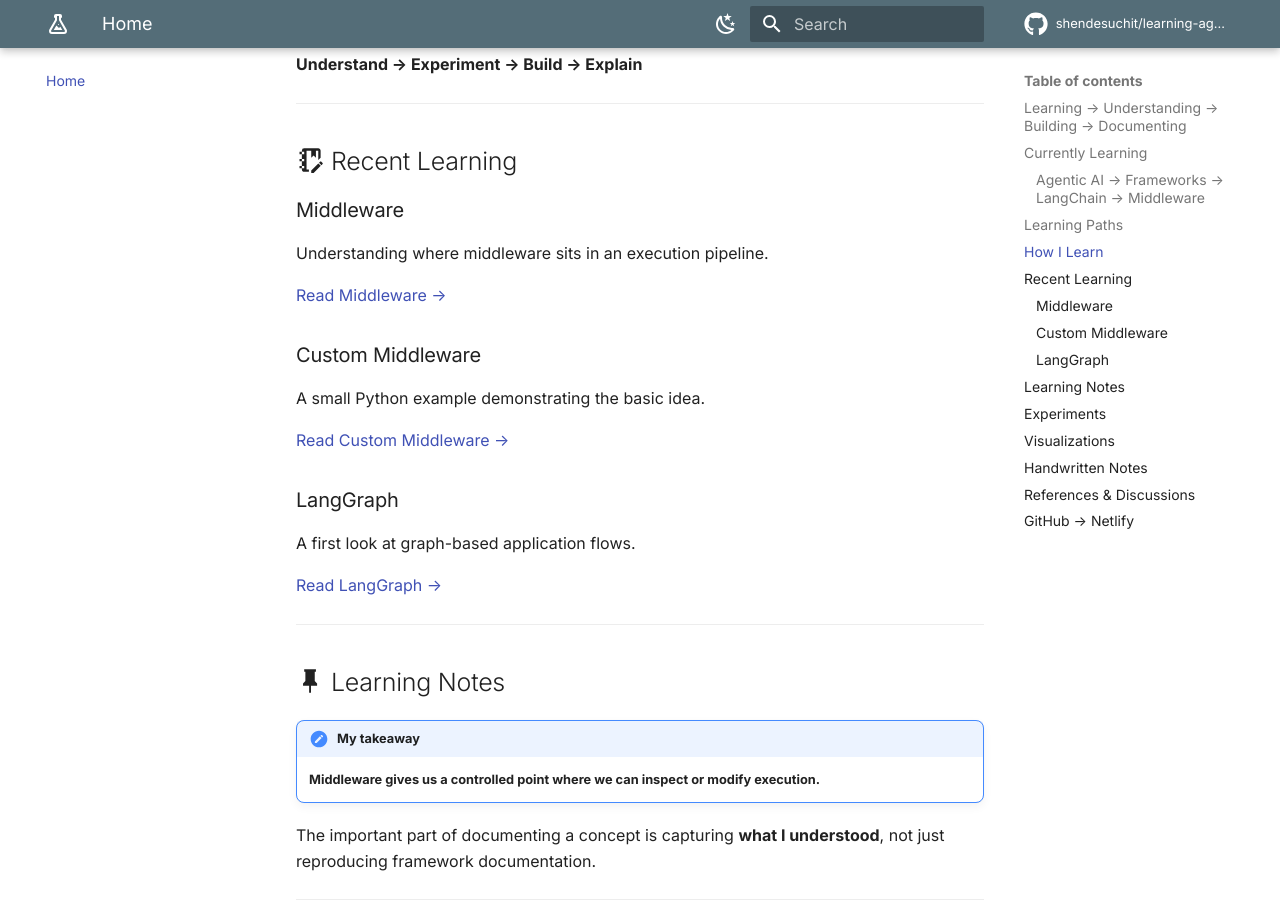
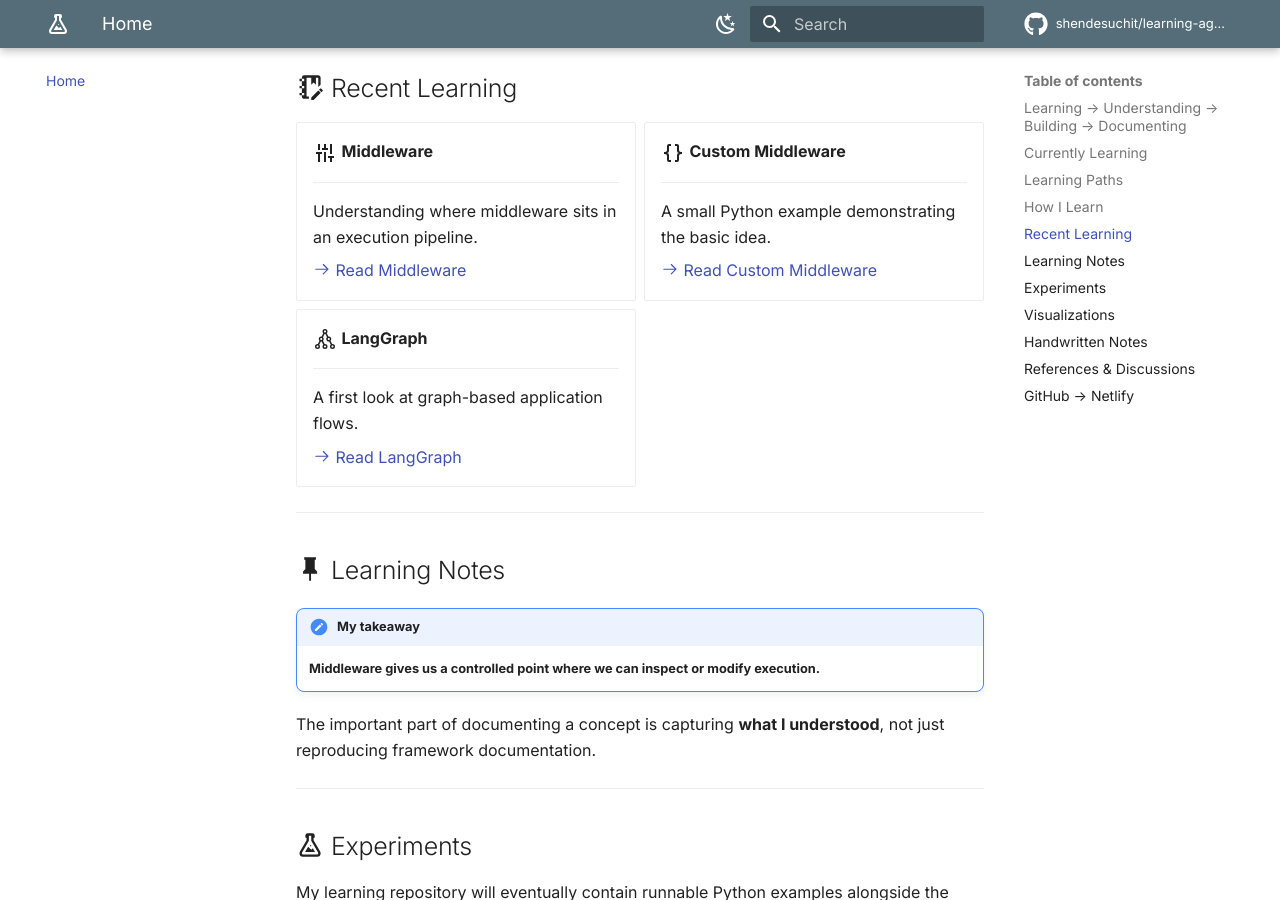
Before and after one commit to shendesuchit/learning-agentic-ai-demo, an MkDocs documentation site: the page built from docs/index.md, in a window 1280 px wide and 900 px high, scrolled down 1433 px. Built offline with MkDocs 1.6.1 and Material for MkDocs 9.7.7, drawn with Linux system fonts in a browser that asks for light colours; comment, search, counter and statistics services are not loaded; some of the changed lines change nothing that is shown.

Commit message:
Refactor documentation for middleware and learning paths
Updated the documentation to improve formatting and clarity regarding middleware and learning paths.

```diff
--- a/docs/index.md
+++ b/docs/index.md
@@ -8,14 +8,11 @@ A personal engineering learning laboratory where I document what I learn about *
 
 ## :material-radar: Currently Learning
 
-### Agentic AI → Frameworks → LangChain → Middleware
+!!! abstract "Agentic AI → Frameworks → LangChain → Middleware"
 
-I'm currently exploring how middleware fits into the execution flow of AI applications and how it can be used to control, inspect, or modify execution.
+    I'm currently exploring how middleware fits into the execution flow of AI applications and how it can be used to control, inspect, or modify execution.
 
-**Explore:**
-
-- [LangChain Introduction](frameworks/langchain/introduction.md)
-- [Middleware](frameworks/langchain/middleware/overview.md)
+    **Explore:** [LangChain Introduction](frameworks/langchain/introduction.md) · [Middleware](frameworks/langchain/middleware/overview.md)
 
 ---
 
@@ -81,23 +78,33 @@ The goal is to:
 
 ## :material-notebook-edit-outline: Recent Learning
 
-### Middleware
+<div class="grid cards" markdown>
 
-Understanding where middleware sits in an execution pipeline.
+-   :material-tune-vertical:{ .lg .middle } **Middleware**
 
-[Read Middleware →](frameworks/langchain/middleware/overview.md)
+    ---
 
-### Custom Middleware
+    Understanding where middleware sits in an execution pipeline.
 
-A small Python example demonstrating the basic idea.
+    [:octicons-arrow-right-24: Read Middleware](frameworks/langchain/middleware/overview.md)
 
-[Read Custom Middleware →](frameworks/langchain/middleware/custom.md)
+-   :material-code-braces:{ .lg .middle } **Custom Middleware**
 
-### LangGraph
+    ---
 
-A first look at graph-based application flows.
+    A small Python example demonstrating the basic idea.
 
-[Read LangGraph →](frameworks/langgraph/introduction.md)
+    [:octicons-arrow-right-24: Read Custom Middleware](frameworks/langchain/middleware/custom.md)
+
+-   :material-graph-outline:{ .lg .middle } **LangGraph**
+
+    ---
+
+    A first look at graph-based application flows.
+
+    [:octicons-arrow-right-24: Read LangGraph](frameworks/langgraph/introduction.md)
+
+</div>
 
 ---
 
```
